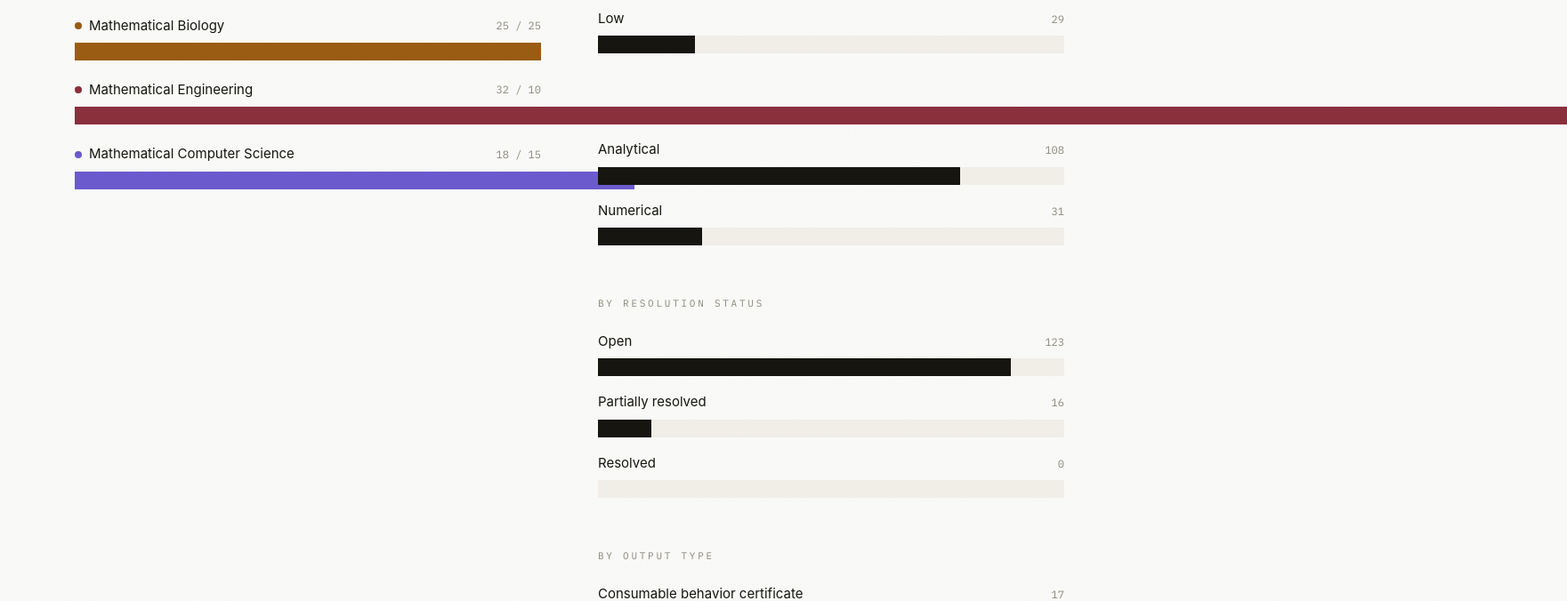
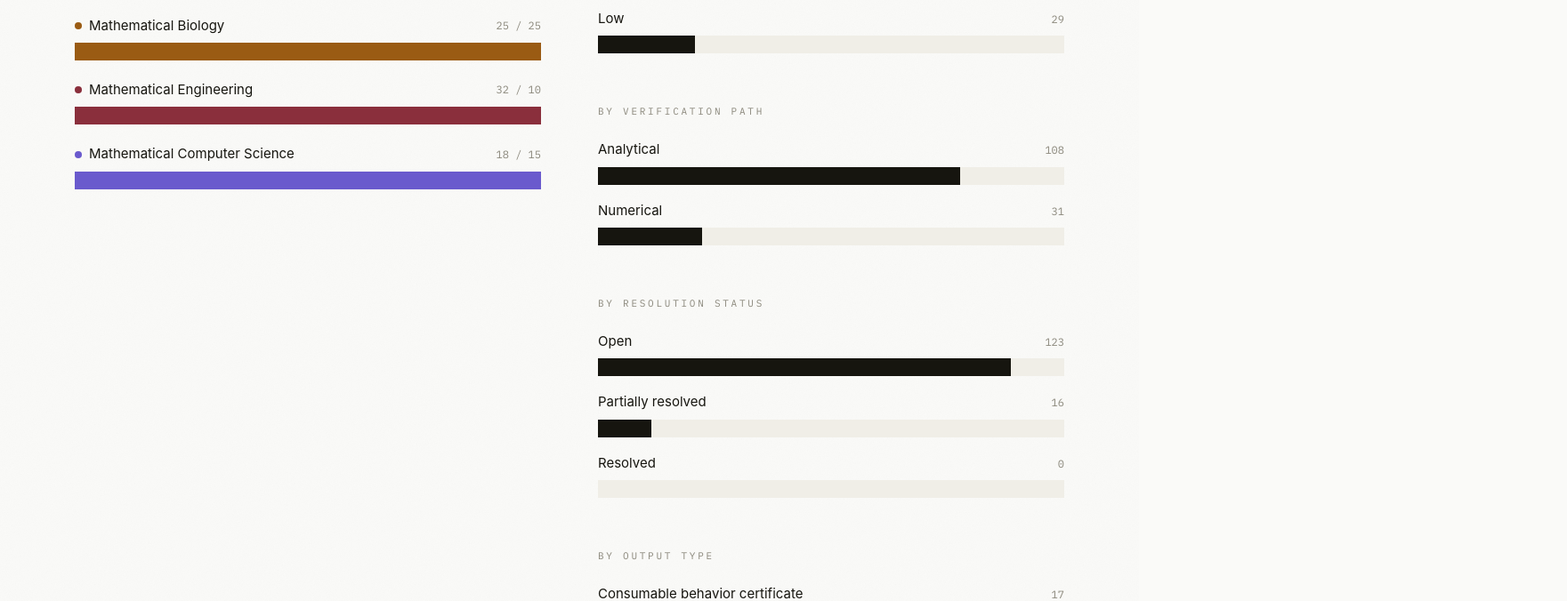
Before and after one commit to toki0413/mathxproblems, a React (Vite) app: page /stats in a window 1280 px wide. Shown: the part 700-1376 px from the top of the page at 89% size, 1761 px wide, since content can reach past the window. Built offline with nearby package versions, Linux system fonts and the light colour scheme; a web font is replaced by a local one; what @trpc/react-query would draw is missing.

Commit message:
feat: 继续部署 mathx-bridge
Co-authored-by: traeagent <traeagent@users.noreply.github.com>

```diff
--- a/src/pages/HomePage.tsx
+++ b/src/pages/HomePage.tsx
@@ -321,6 +321,10 @@ export default function HomePage() {
                 </Reveal>
               )
             })}
+            {/* 领域数为奇数时补一格，闭合右下描边（≥md 两列布局；移动端单列本就闭合） */}
+            {(Object.keys(DOMAINS).length % 2 === 1) && (
+              <div aria-hidden className="hidden md:block border-r border-b border-line" />
+            )}
           </div>
         </div>
       </section>
--- a/src/pages/StatsPage.tsx
+++ b/src/pages/StatsPage.tsx
@@ -65,14 +65,18 @@ export default function StatsPage() {
     scaffolding: '#8b887c',
   }
 
-  const Bar = ({ value, max, color }: { value: number; max: number; color?: string }) => (
-    <div className="h-5 bg-[#f0eee7] w-full relative">
-      <div
-        className="h-full transition-all duration-700"
-        style={{ width: `${(value / max) * 100}%`, background: color ?? 'var(--ink)' }}
-      />
-    </div>
-  )
+  const Bar = ({ value, max, color }: { value: number; max: number; color?: string }) => {
+    // 封顶 100%：目标已超额时进度条不再撑出轨道（ME 32/10、CS 18/15 等场景）。
+    const pct = max > 0 ? Math.min(100, (value / max) * 100) : 0
+    return (
+      <div className="h-5 bg-[#f0eee7] w-full relative overflow-hidden">
+        <div
+          className="h-full transition-all duration-700"
+          style={{ width: `${pct}%`, background: color ?? 'var(--ink)' }}
+        />
+      </div>
+    )
+  }
 
   return (
     <div className="mx-auto max-w-6xl px-5 py-14">
```
